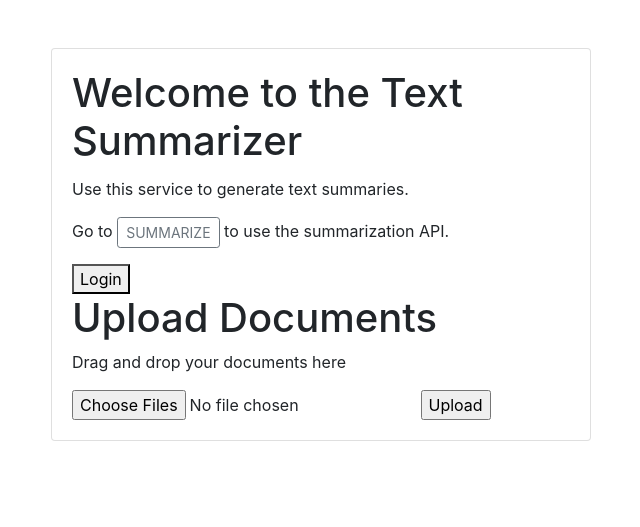
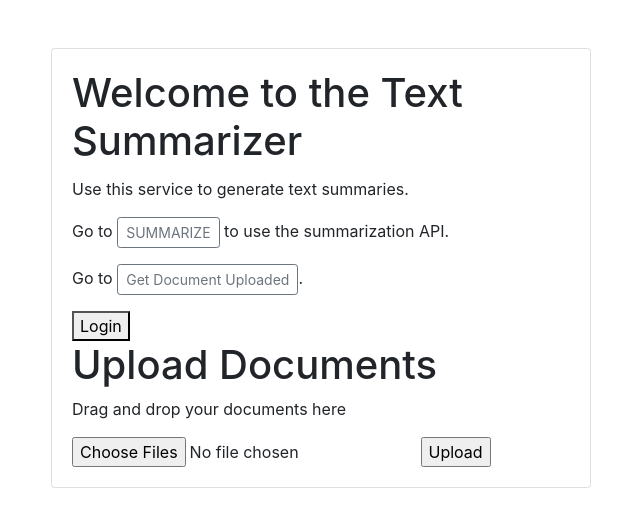
Before and after one commit to PetarRan/mdsaas, a Flask app: page / in a window 1280 px wide. Shown: the top 527 px of the page, without its empty margins (319-959 px from the left). Run offline with Flask 3, Linux system fonts and the light colour scheme; some libraries are stand-ins or nearby versions.

Commit message:
DB saving for documents

```diff
--- a/app.py
+++ b/app.py
@@ -31,56 +31,45 @@ def app_factory(config_name='test'):
     def homepage():
         return render_template("main/index.html")
 
-    @app.route('/', methods=['POST'])
-    def upload_file():
-        if request.method == 'POST':
-            if 'file' not in request.files:
-                flash('No file part')
-                return redirect(request.url)
-            file = request.files['file']
-            if file.filename == '':
-                flash("No selected file")
-                return redirect(request.url)
-            if file and allowed_file(file.filename):
-                filename = secure_filename(file.filename)
-                file.save(os.path.join(app.config['UPLOAD_FOLDER'], filename))
-                print("File uploaded")
-                document_ids = []
-                document = Document(content = file.read().decode('utf-8'))
-                print("document:", document)
-                # try:
-                #     db.session.add(document)
-                #     db.session.commit()
-                #     document_ids.append(document.document_id)
-                # except Exception as e:
-                #     return jsonify({"error": str(e)})
-                return redirect(url_for('upload_file', name = filename))
-        return
+    # @app.route('/', methods=['POST'])
+    # def upload_file():
+    #     if 'files[]' not in request.files:
+    #             return jsonify({"error": "No files uploaded"}), 400
+    #     uploaded_files = request.files.getlist('files[]')
+    #     document_ids = []
+    #     for file in uploaded_files:
+    #         if file and allowed_file(file.filename):
+    #             document = Document(content=file.read()) ##.decode('utf-8'))
+    #             db.session.add(document)
+    #             db.session.commit()
+    #             document_ids.append(document.document_id)
+    #     if document_ids:
+    #         return jsonify({"document_ids": document_ids, "message": "Documents uploaded successfully"})
+    #     return jsonify({"error": "No valid documents uploaded"}), 400
+
     ## ---------------------------------------------------------------------------- ##
     ## Logic for submitting the documents
     ## ---------------------------------------------------------------------------- ##
 
     @app.route('/submit-document', methods=["POST"])
     def submit_document():
-        uploaded_files = request.files.getlist('fileInput')
+        if 'files[]' not in request.files:
+                return jsonify({"error": "No files uploaded"}), 400
+        uploaded_files = request.files.getlist('files[]')
         document_ids = []
 
         for file in uploaded_files:
             if file and allowed_file(file.filename):
-                print("Recieved file:", file.filename)
-                document = Document(content = file.read().decode('utf-8'))
+                document = Document(content=file.read().decode('utf-8'))
+                document.document_id = "10204"
                 db.session.add(document)
                 db.session.commit()
                 document_ids.append(document.document_id)
 
         if document_ids:
-            response = {
-                'document_ids': document_ids,
-                'message': 'Documents uploaded successfully'
-            }
-            return jsonify(response)
-        else:
-            return jsonify({"error": "No valid documents uploaded"}), 400
+            return jsonify({"document_ids": document_ids, "message": "Documents uploaded successfully"})
+
+        return jsonify({"error": "No valid documents uploaded"}), 400
 
 
     ## ---------------------------------------------------------------------------- ##
@@ -98,8 +87,9 @@ def app_factory(config_name='test'):
     def summarize_text():
         try:
             data = request.get_json()
-            if "documents" in data:
-                documents = data["documents"]
+            if "document_ids" in data:
+                document_ids = data["document_ids"]
+                documents = [Document.query.get(id).content for id in document_ids]
 
                 # Concatenate all documents into a single text
                 combined_text = "\n".join(documents)
@@ -107,12 +97,24 @@ def app_factory(config_name='test'):
                 # Generate a summary based on the combined text
                 summary = generate_summary(combined_text)
 
-                ## TODO Instaed of returning the summary, save it in Summary table in DB
                 return jsonify({"summary": summary})
             else:
-                return jsonify({"error": "No documents provided"}), 400
+                return jsonify({"error": "No document IDs provided"}), 400
 
         except Exception as e:
             return jsonify({"error": str(e)}), 500
 
+
+
+    @app.route("/getDocument", methods=["GET"])
+    def getDocument():
+        document = Document.query.get("10204")
+        if document:
+            return jsonify({
+                'id': document.document_id,
+                'content': document.content
+            })
+        else:
+            return jsonify({'error': 'Document not found'}), 404
+
     return app, db
--- a/config/config.py
+++ b/config/config.py
@@ -1,5 +1,5 @@
 class Config:
-    SQLALCHEMY_DATABASE_URI = 'postgresql://postgres:mojstrale02@localhost:5432/postgres'
+    SQLALCHEMY_DATABASE_URI = 'postgresql://postgres:it1@localhost:5432/postgres'
     SQLALCHEMY_TRACK_MODIFICATIONS = False
     SECRET_KEY = 'your_secret_key'
     DEBUG = False
--- a/templates/main/index.html
+++ b/templates/main/index.html
@@ -44,12 +44,13 @@
                         <h1 class="card-title">Welcome to the Text Summarizer</h1>
                         <p class="card-text">Use this service to generate text summaries.</p>
                         <p class="card-text">Go to <a class="btn btn-sm btn-outline-secondary" href="/summarize">SUMMARIZE</a> to use the summarization API.</p>
+                        <p class="card-text">Go to <a class="btn btn-sm btn-outline-secondary" href="/getDocument">Get Document Uploaded</a>.</p>
                         <a href="login.html"><button>Login</button></a>
                         <h1>Upload Documents</h1>
-                        <form method="post" enctype="multipart/form-data">
+                        <form method="post" enctype="multipart/form-data" id="upload-form">
                             <div id="drop-area">
                                 <p>Drag and drop your documents here</p>
-                                <input type="file" name="file" multiple accept=".txt, .pdf">
+                                <input type="file" name="files[]" multiple accept=".txt, .pdf">
                                 <input type="submit" value="Upload">
                             </div>
                         </form>
```
